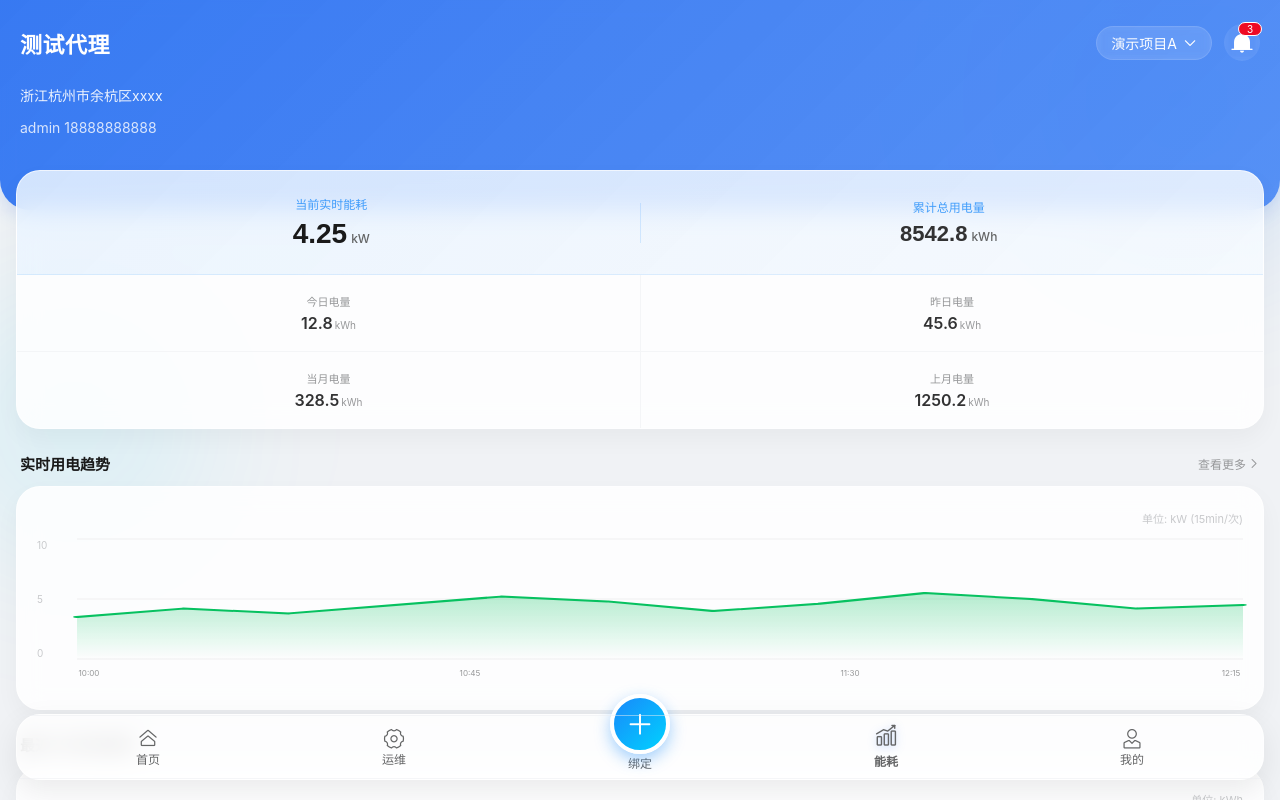
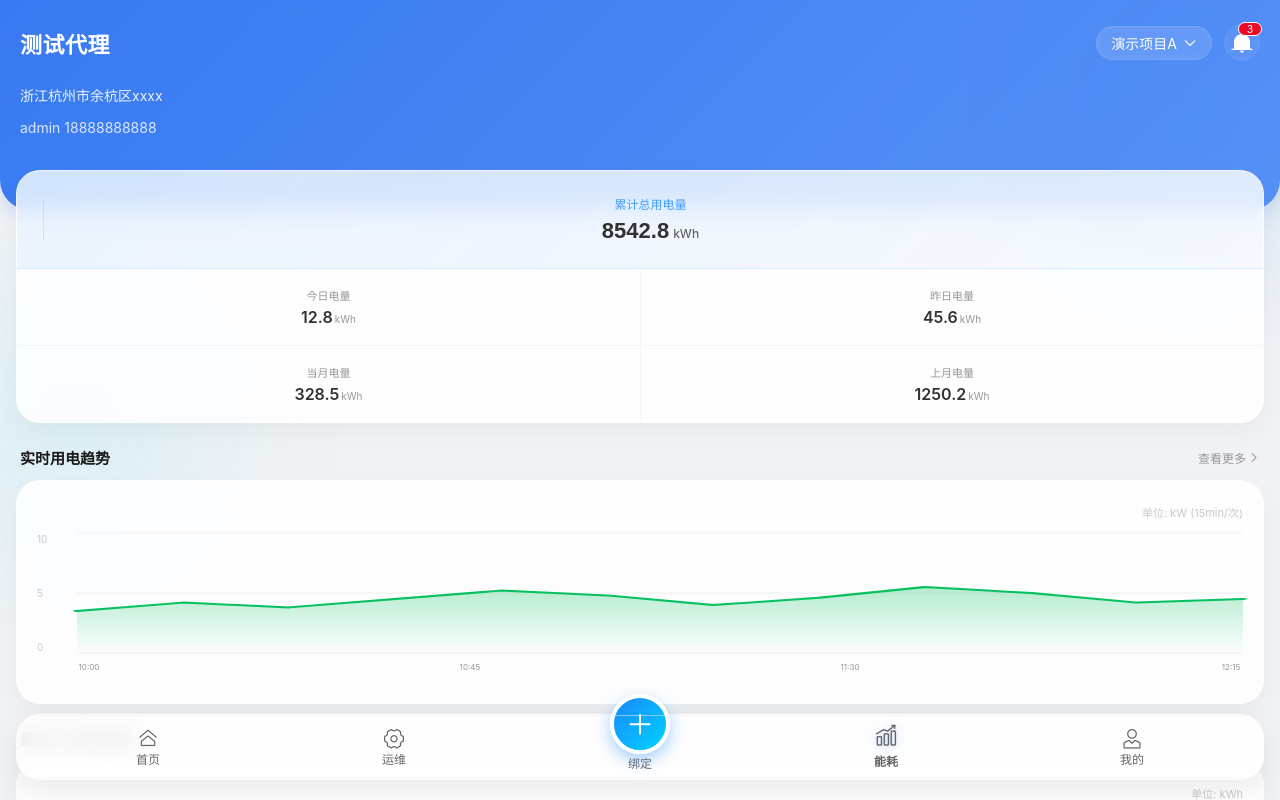
Before and after one commit to cocozxzx/electricity-app, a Vue app: page /energy in a window 1280 px wide. Built offline with nearby package versions, Linux system fonts and the light colour scheme; sample sign-in values are in the browser's storage.

Commit message:
修改能耗页面

```diff
--- a/src/views/Energy.vue
+++ b/src/views/Energy.vue
@@ -16,13 +16,6 @@
           <div class="glass-card summary-card">
             <!-- 头部高亮数据区 -->
             <div class="header-highlight">
-              <div class="highlight-item primary">
-                <div class="hl-label">当前实时能耗</div>
-                <div class="hl-value">
-                  <span class="number">{{ energyStats.realtime }}</span>
-                  <span class="unit">kW</span>
-                </div>
-              </div>
               <div class="v-divider"></div>
               <div class="highlight-item secondary">
                 <div class="hl-label">累计总用电量</div>
```
